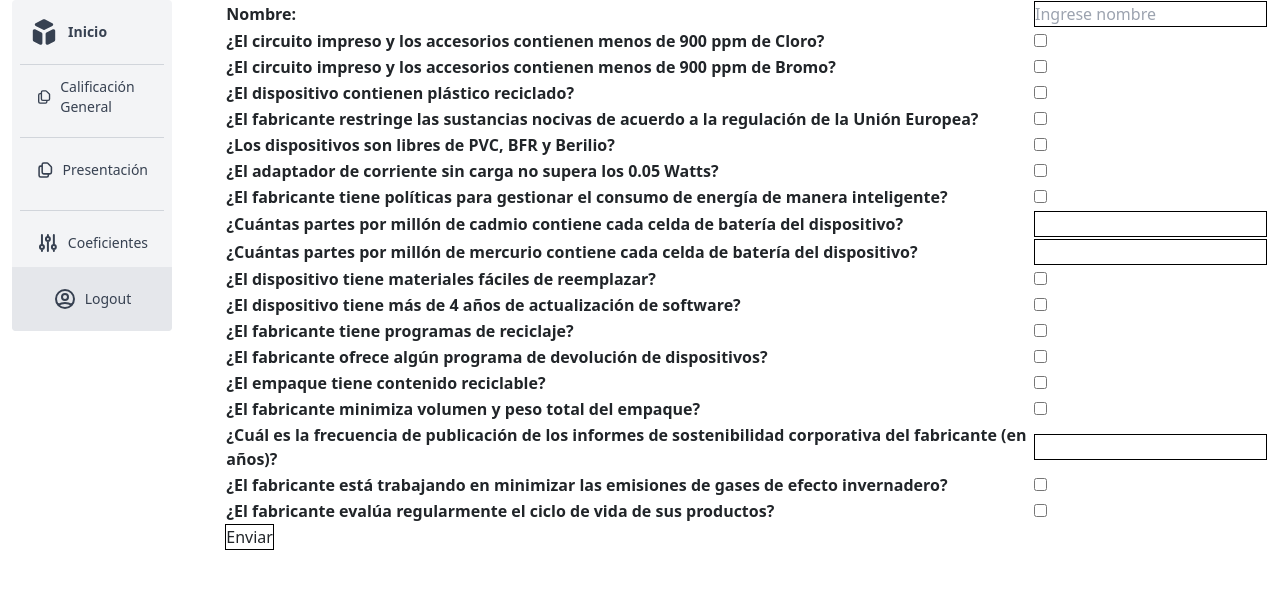
After one commit to richardwishy/mobilephone-evaluation, a Django app: page /crear in a window 1280 px wide. The commit adds this page. Shown: the top 589 px of the page. Run offline with Django 4.2, Linux system fonts and the light colour scheme; the visitor is signed in with stand-in values (Sample User, id 1); some libraries are stand-ins or nearby versions.

Commit message:
Add files via upload

```diff
--- a/templates/base_generic.html
+++ b/templates/base_generic.html
@@ -47,6 +47,18 @@
 				</a>
 			</div>
 		</div>
+        {% if user.is_authenticated %}
+            <div class="w-full px-2">
+                <div class="flex flex-col items-center w-full mt-3 border-t border-gray-300">
+                    <a class="flex items-center w-full h-12 px-3 mt-2 rounded hover:bg-gray-700 hover:text-gray-300" href="{% url 'actualizar_coeficientes' %}">
+                        <svg class="w-6 h-6 stroke-current"  xmlns="http://www.w3.org/2000/svg" fill="none" viewBox="0 0 24 24" stroke="currentColor">
+                            <path stroke-linecap="round" stroke-linejoin="round" stroke-width="2" d="M12 6V4m0 2a2 2 0 100 4m0-4a2 2 0 110 4m-6 8a2 2 0 100-4m0 4a2 2 0 110-4m0 4v2m0-6V4m6 6v10m6-2a2 2 0 100-4m0 4a2 2 0 110-4m0 4v2m0-6V4" />
+                        </svg>
+                        <span class="ml-2 text-sm font-medium">Coeficientes</span>
+                    </a>
+                </div>
+            </div>
+        {% endif %}
             {% if user.is_authenticated %}
 		<a class="flex items-center justify-center w-full h-16 mt-auto bg-gray-200 hover:bg-gray-300" href="{% url 'logout' %}">
 			<svg class="w-6 h-6 stroke-current" xmlns="http://www.w3.org/2000/svg" fill="none" viewBox="0 0 24 24" stroke="currentColor">
--- a/templates/celulares/lista_celular.html
+++ b/templates/celulares/lista_celular.html
@@ -8,7 +8,7 @@
          <a href="{{ cel.get_absolute_url }}">
         <article class="leaderboard__profile">
      <span class="leaderboard__name">{{ cel.nombre }}</span>
-      <span class="leaderboard__value">{{ cel.general |floatformat:2}}</span>
+      <span class="leaderboard__value">{{ cel.general*100 |floatformat:2}}</span>
     </article>
          </a>
     {% endfor %}
--- a/templates/celulares/tabla_celular.html
+++ b/templates/celulares/tabla_celular.html
@@ -28,7 +28,7 @@
             <td>{{ cel.embalaje }}</td>
             <td>{{ cel.corporativo }}</td>
             <td>{{ cel.fabricacion }}</td>
-            <td>{{ cel.general |floatformat:2 }}</td>
+            <td>{{ cel.general*100 |floatformat:2 }}</td>
             {% if user.is_authenticated %}
                 <td><a href="{{ cel.get_edit_url }}"><i class="fa fa-pencil-square-o"></i></a></td>
             {% endif %}
--- /dev/null
+++ b/templates/celulares/table_form.html
@@ -0,0 +1,12 @@
+{% extends "base_generic.html" %}
+
+{% block content %}
+
+  <form action="" method="post">
+    {% csrf_token %}
+    <table>
+    {{ form.as_table }}
+    </table>
+    <input type="submit" value="Enviar">
+  </form>
+{% endblock %}
```
Also changed, not shown: templates/presentacion.html (line endings or trailing spaces).
